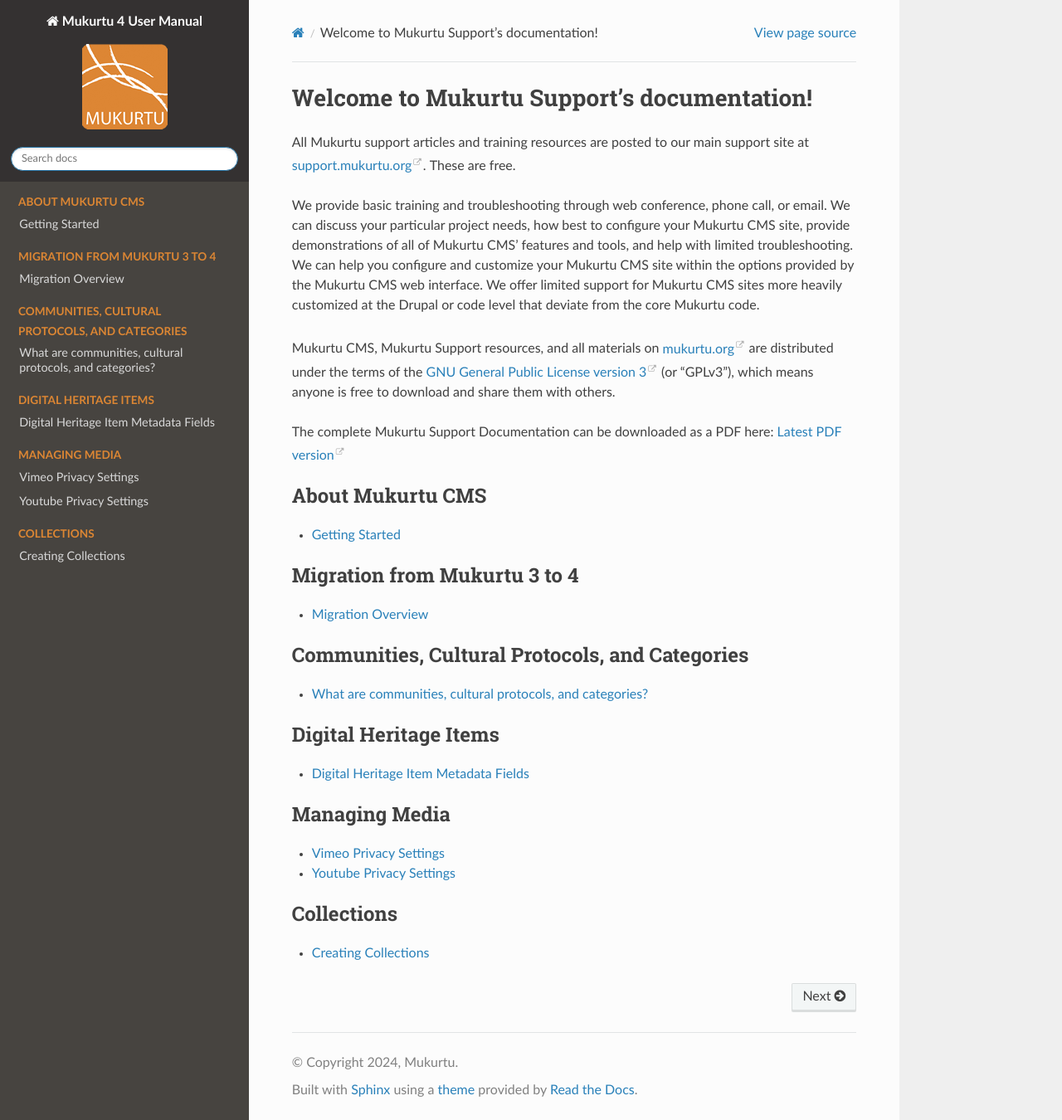
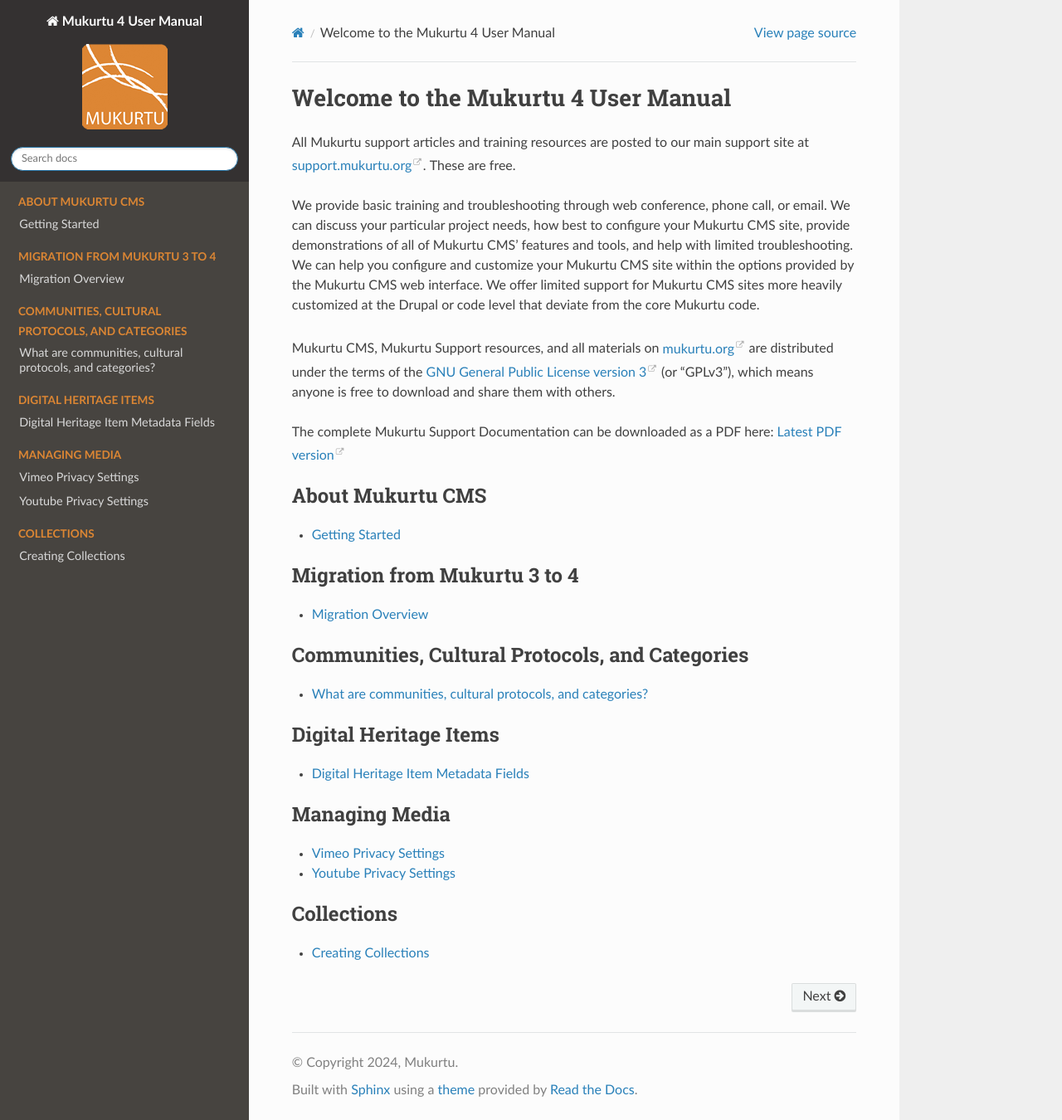
Before and after one commit to MukurtuCMS/mukurtudocs, a Sphinx documentation site: the page built from docs/source/index.rst, in a window 1280 px wide and 1350 px high. Shown: the whole window at 83% size. Built offline with Sphinx 7.4.7 and the Read the Docs theme 2.0.0, drawn with Linux system fonts in a browser that asks for light colours.

Commit message:
Update index.rst

```diff
--- a/docs/source/index.rst
+++ b/docs/source/index.rst
@@ -1,9 +1,9 @@
-.. Mukurtu Support documentation master file, created by
+.. Mukurtu 4 User Manual documentation master file, created by
    sphinx-quickstart on Mon Apr 22 11:20:13 2024.
    You can adapt this file completely to your liking, but it should at least
    contain the root `toctree` directive.
 
-Welcome to Mukurtu Support's documentation!
+Welcome to the Mukurtu 4 User Manual
 ===========================================
 
 All Mukurtu support articles and training resources are posted to our main support site at `support.mukurtu.org <https://support.mukurut.org>`_. These are free.
```
